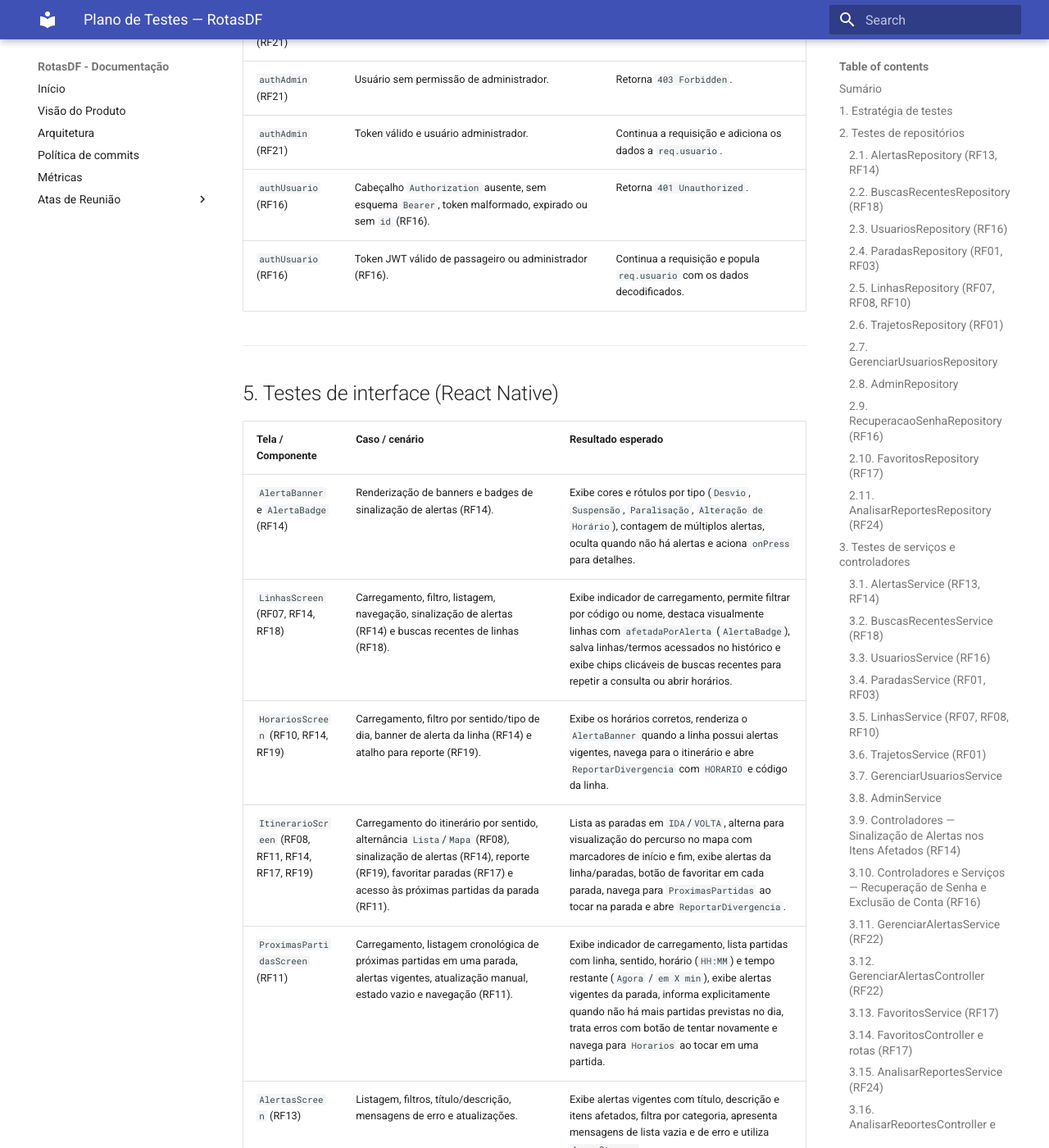
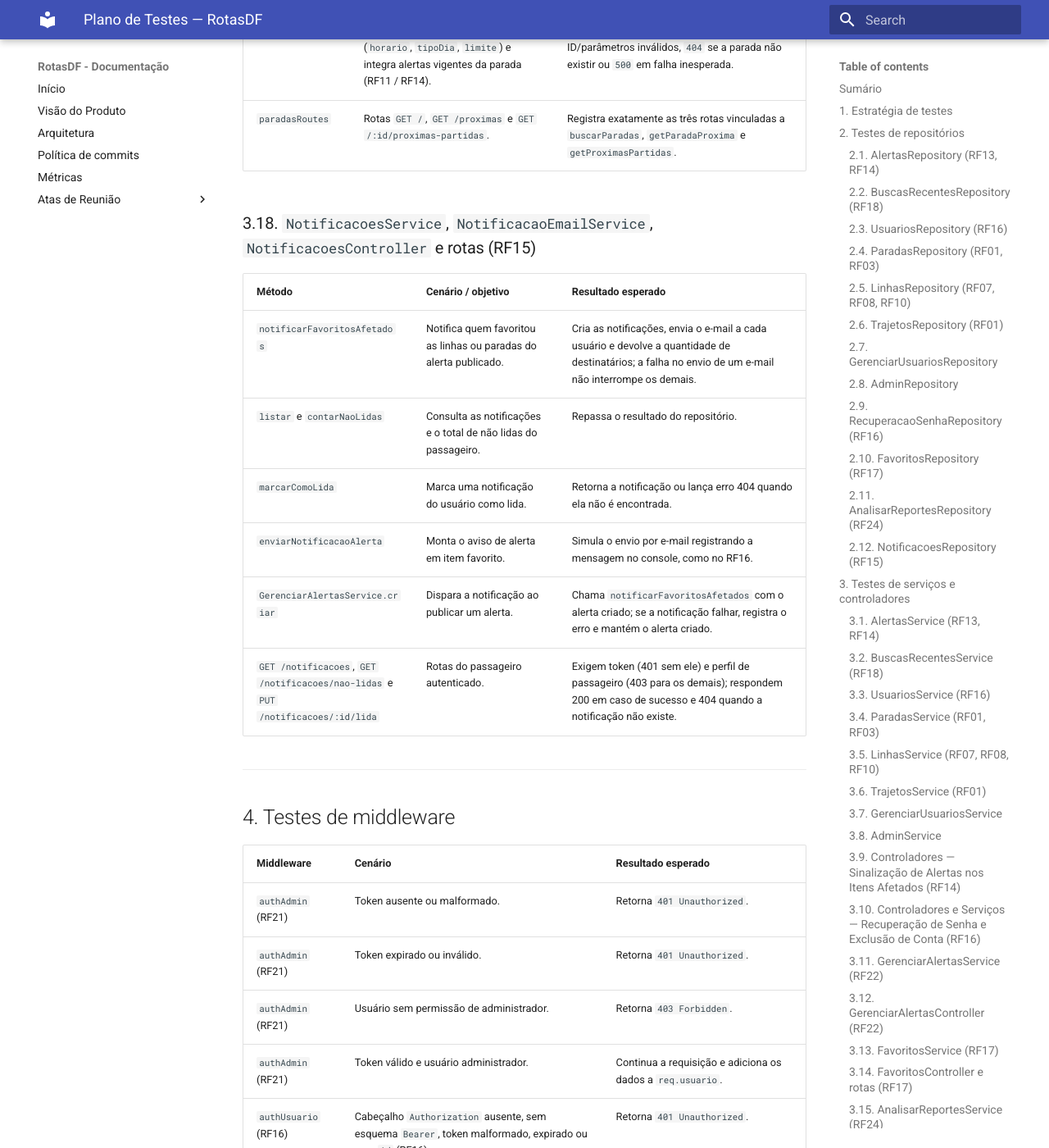
Before and after one commit to FGA0138-MDS-Ajax/2026.2-T02-Knuth, an MkDocs documentation site: the page built from docs/plano_de_testes_RotasDF.md, in a window 1280 px wide and 1400 px high, scrolled down 14047 px. Shown: the whole window at 82% size. Built offline with MkDocs 1.6.1 and Material for MkDocs 9.7.7, drawn with Linux system fonts in a browser that asks for light colours; some of the changed text lies outside the part shown.

Commit message:
docs: adiciona testes do RF15 ao plano de testes

```diff
--- a/docs/plano_de_testes_RotasDF.md
+++ b/docs/plano_de_testes_RotasDF.md
@@ -136,6 +136,15 @@ As indicações `RFxx` associadas aos componentes e às suítes são referência
 | `listar` | Lista os reportes de divergência com `LEFT JOIN` em `usuarios`, com filtros opcionais de `status` e `tipo`, priorizando pendentes e mais recentes. | Executa a consulta com os filtros corretos e retorna a lista de reportes ou propaga o erro do banco. |
 | `buscarPorId` | Busca um reporte específico pelo ID com dados do autor. | Retorna o reporte encontrado ou `null`. |
 | `atualizarAnalise` | Atualiza `status`, `observacao_admin` e define `analisado_em` (`NULL` quando `PENDENTE`, `NOW()` nos demais). | Retorna o reporte atualizado ou `null` caso o ID não exista. |
+
+### 2.12. `NotificacoesRepository` (RF15)
+
+| Método | Cenário / objetivo | Resultado esperado |
+|---|---|---|
+| `criarParaFavoritosAfetados` | Cria uma notificação para cada usuário que favoritou uma das linhas ou paradas afetadas pelo alerta. | Insere em uma única consulta, ignora duplicidades e devolve os usuários notificados com nome e e-mail; não consulta o banco quando não há linhas nem paradas. |
+| `listarPorUsuario` | Lista as notificações do usuário, da mais recente para a mais antiga. | Retorna todas as não lidas e apenas as lidas nos últimos 7 dias. |
+| `marcarComoLida` | Marca a notificação do usuário como lida. | Retorna o registro atualizado ou `null` quando ela não existe ou pertence a outro usuário. |
+| `contarNaoLidas` | Conta as notificações não lidas do usuário. | Retorna o total como número. |
 
 ---
 
@@ -291,6 +300,17 @@ As indicações `RFxx` associadas aos componentes e às suítes são referência
 | `ParadasController.getProximasPartidas` | Recebe `GET /api/v1/paradas/:id/proximas-partidas` com parâmetros opcionais (`horario`, `tipoDia`, `limite`) e integra alertas vigentes da parada (RF11 / RF14). | Responde `200` com a parada, próximas partidas e alertas (degradando graciosamente se a consulta de alertas falhar), `400` para ID/parâmetros inválidos, `404` se a parada não existir ou `500` em falha inesperada. |
 | `paradasRoutes` | Rotas `GET /`, `GET /proximas` e `GET /:id/proximas-partidas`. | Registra exatamente as três rotas vinculadas a `buscarParadas`, `getParadaProxima` e `getProximasPartidas`. |
 
+### 3.18. `NotificacoesService`, `NotificacaoEmailService`, `NotificacoesController` e rotas (RF15)
+
+| Método | Cenário / objetivo | Resultado esperado |
+|---|---|---|
+| `notificarFavoritosAfetados` | Notifica quem favoritou as linhas ou paradas do alerta publicado. | Cria as notificações, envia o e-mail a cada usuário e devolve a quantidade de destinatários; a falha no envio de um e-mail não interrompe os demais. |
+| `listar` e `contarNaoLidas` | Consulta as notificações e o total de não lidas do passageiro. | Repassa o resultado do repositório. |
+| `marcarComoLida` | Marca uma notificação do usuário como lida. | Retorna a notificação ou lança erro 404 quando ela não é encontrada. |
+| `enviarNotificacaoAlerta` | Monta o aviso de alerta em item favorito. | Simula o envio por e-mail registrando a mensagem no console, como no RF16. |
+| `GerenciarAlertasService.criar` | Dispara a notificação ao publicar um alerta. | Chama `notificarFavoritosAfetados` com o alerta criado; se a notificação falhar, registra o erro e mantém o alerta criado. |
+| `GET /notificacoes`, `GET /notificacoes/nao-lidas` e `PUT /notificacoes/:id/lida` | Rotas do passageiro autenticado. | Exigem token (401 sem ele) e perfil de passageiro (403 para os demais); respondem 200 em caso de sucesso e 404 quando a notificação não existe. |
+
 ---
 
 ## 4. Testes de middleware
@@ -341,6 +361,10 @@ As indicações `RFxx` associadas aos componentes e às suítes são referência
 | `AnalisarReportesScreen` (RF24) | Listagem, filtros por status, exibição de badges/referências, navegação e tratamento de erros (RF24). | Exibe indicador de carregamento, lista reportes com tipo, status, linha/parada e autor, filtra por `Pendentes`/`Procedentes`/`Improcedentes`, navega para `DetalheReporte` e exibe avisos de erro. |
 | `DetalheReporteScreen` (RF24) | Classificação de reporte e registro da correção realizada pelo administrador (RF24). | Exibe detalhes do reporte, exige descrição da correção ao selecionar `Procedente`, permite `Improcedente`/`Pendente` sem observação obrigatória, chama `PATCH /admin/reportes/:id` e retorna após salvar. |
 | `ReportarDivergenciaScreen` (RF19) | Validação, pré-preenchimento de linha/parada e envio de reporte de divergência pelo passageiro (RF19). | Permite escolher `Horário`, `Parada` ou `Itinerário`, exige ao menos linha ou parada e descrição com no mínimo 10 caracteres, anexa `usuarioId` quando logado, chama `POST /reportes` e trata erros da API. |
+| `AvisosSecao` (RF15) | Seção "Avisos" na aba Favoritos. | Lista os avisos do passageiro com título e resumo, destaca os não lidos e mostra o contador (`1 novo`); ao tocar em um aviso não lido, marca como lido; não exibe nada sem avisos, sem login ou quando a busca falha. |
+| `SeloAvisos` e `RodapeNavegacao` (RF15) | Selo de avisos não lidos no ícone Favoritos do rodapé. | Mostra a quantidade (`9+` acima de nove), atualiza quando a tela volta ao foco, some quando não há avisos e fica oculto na própria aba Favoritos. |
+| `FavoritosScreen` (RF15) | Exibição dos avisos para quem está logado. | Mostra a seção de avisos apenas para usuário logado e mantém o aviso de login para os demais. |
+| Funções de notificação da API (RF15) | `getNotificacoes`, `getNotificacoesNaoLidas` e `marcarNotificacaoLida`. | Chamam `/notificacoes`, `/notificacoes/nao-lidas` e `/notificacoes/:id/lida` enviando o token no cabeçalho. |
 
 ---
 
```
